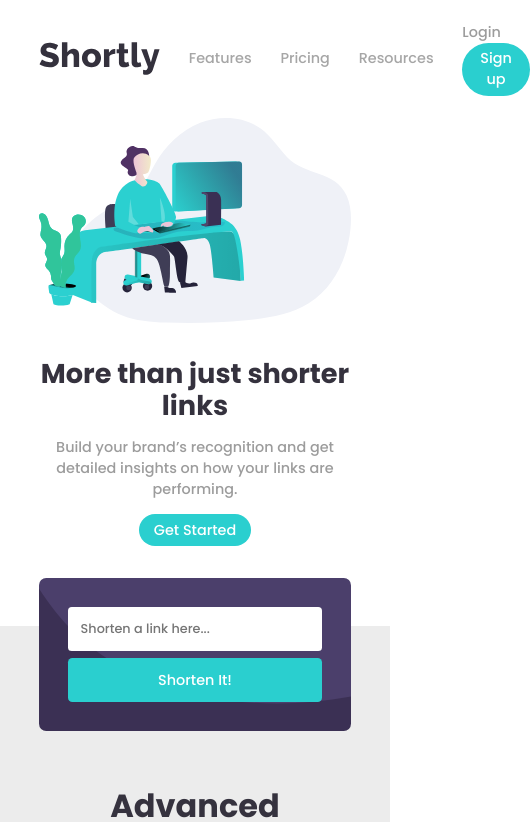
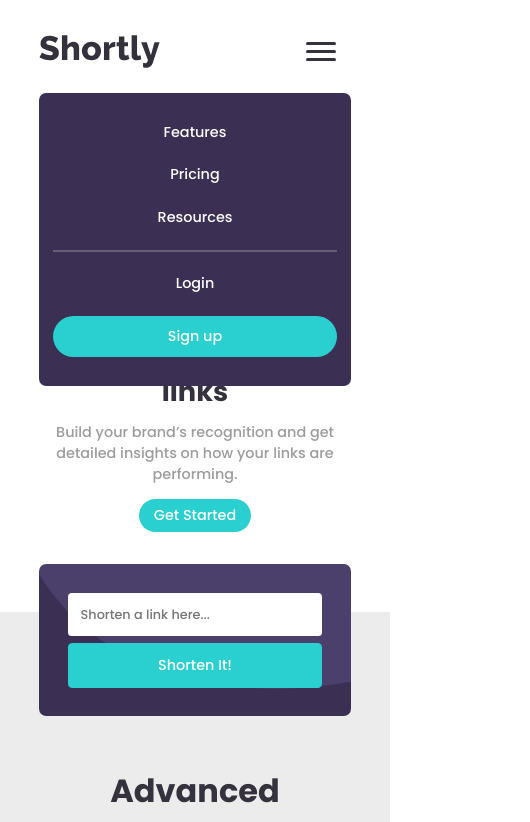
Before and after one commit to Adina-Chirila/frontend-mentor-url-shortening, a React (Create React App) app: page / in a window 390 px wide. Shown: the top 822 px of the page, 530 px wide, since content can reach past the window. Built offline with nearby package versions, Linux system fonts and the light colour scheme.

Commit message:
added mobile menu

```diff
--- a/src/components/Navbar/Navbar.js
+++ b/src/components/Navbar/Navbar.js
@@ -1,12 +1,24 @@
-import React from "react";
+import { useState } from "react";
 import logo from "images/logo.svg";
 import styles from "./Navbar.module.css";
+import classNames from "classnames";
 
 const Navbar = () => {
+	const [showMenu, setShowMenu] = useState(false);
+
+	const menuBtnClasses = classNames(styles.menuBtn, showMenu && styles.open);
+	const mobileMenuClasses = classNames(
+		styles.navbarContainer,
+		showMenu && styles.open
+	);
+
 	return (
 		<header className={styles.fixed}>
 			<img src={logo} alt="logo" className={styles.logo} />
-			<div className={styles.navbarContainer}>
+			<div className={menuBtnClasses} onClick={() => setShowMenu(!showMenu)}>
+				<div className={styles.menuBtnBurger}></div>
+			</div>
+			<div className={mobileMenuClasses}>
 				<nav className={styles.navbar}>
 					<ul>
 						<li>
--- a/src/components/Navbar/Navbar.module.css
+++ b/src/components/Navbar/Navbar.module.css
@@ -66,3 +66,144 @@ header {
 	cursor: pointer;
 	color: hsl(180, 66%, 49%);
 }
+
+/*** Burger Menu ***/
+.menuBtn {
+	display: none;
+	justify-content: center;
+	align-items: center;
+	width: 60px;
+	height: 60px;
+	cursor: pointer;
+	transition: all 0.5s ease-in-out;
+}
+
+.menuBtnBurger {
+	width: 30px;
+	height: 3px;
+	border-radius: 3px;
+	background-color: hsl(255, 11%, 22%);
+	transition: all 0.5s ease-in-out;
+}
+
+/* burger animation */
+.menuBtn.open .menuBtnBurger {
+	transform: translateX(-50px);
+	background: transparent;
+	box-shadow: none;
+}
+
+.menuBtn.open .menuBtnBurger::before {
+	transform: rotate(45deg) translate(35px, -35px);
+}
+
+.menuBtn.open .menuBtnBurger::after {
+	transform: rotate(-45deg) translate(35px, 35px);
+}
+
+.menuBtnBurger::before,
+.menuBtnBurger:after {
+	content: "";
+	position: absolute;
+	width: 30px;
+	height: 3px;
+	border-radius: 5px;
+	background-color: hsl(255, 11%, 22%);
+	transition: all 0.5s ease-in-out;
+}
+
+.menuBtnBurger::before {
+	transform: translateY(-8px);
+}
+
+.menuBtnBurger::after {
+	transform: translateY(8px);
+}
+
+@media only screen and (max-width: 750px) {
+	header {
+		position: relative;
+	}
+
+	.navbarContainer {
+		padding: 2em 1em;
+		width: 100%;
+		position: absolute;
+		background-color: hsl(257, 27%, 26%);
+		border-radius: 0.5em;
+		display: flex;
+		flex-direction: column;
+		top: 90%;
+		animation: scale-in-center 0.5s cubic-bezier(0.25, 0.46, 0.45, 0.94) both;
+	}
+
+	.navbarContainer.open {
+		display: none;
+	}
+
+	.navbar {
+		width: 100%;
+	}
+
+	.navbar ul {
+		width: 100%;
+		flex-direction: column;
+		border-bottom: 2px solid rgb(168, 168, 168, 0.4);
+	}
+
+	.navbar ul li {
+		margin-bottom: 1.5em;
+		margin-right: 0;
+	}
+
+	.navbar ul li a {
+		color: white;
+	}
+
+	.btnContainer {
+		width: 100%;
+		max-width: 300px;
+		display: flex;
+		flex-direction: column;
+		justify-content: center;
+	}
+
+	.login {
+		margin: 1.5em 0;
+		color: white;
+	}
+
+	.signUpBtn {
+		padding: 0.7em;
+	}
+
+	.menuBtn {
+		display: flex;
+	}
+}
+
+/* Animations */
+@-webkit-keyframes scale-in-center {
+	0% {
+		-webkit-transform: scale(0);
+		transform: scale(0);
+		opacity: 1;
+	}
+	100% {
+		-webkit-transform: scale(1);
+		transform: scale(1);
+		opacity: 1;
+	}
+}
+@keyframes scale-in-center {
+	0% {
+		-webkit-transform: scale(0);
+		transform: scale(0);
+		opacity: 1;
+	}
+	100% {
+		-webkit-transform: scale(1);
+		transform: scale(1);
+		opacity: 1;
+	}
+}
```
